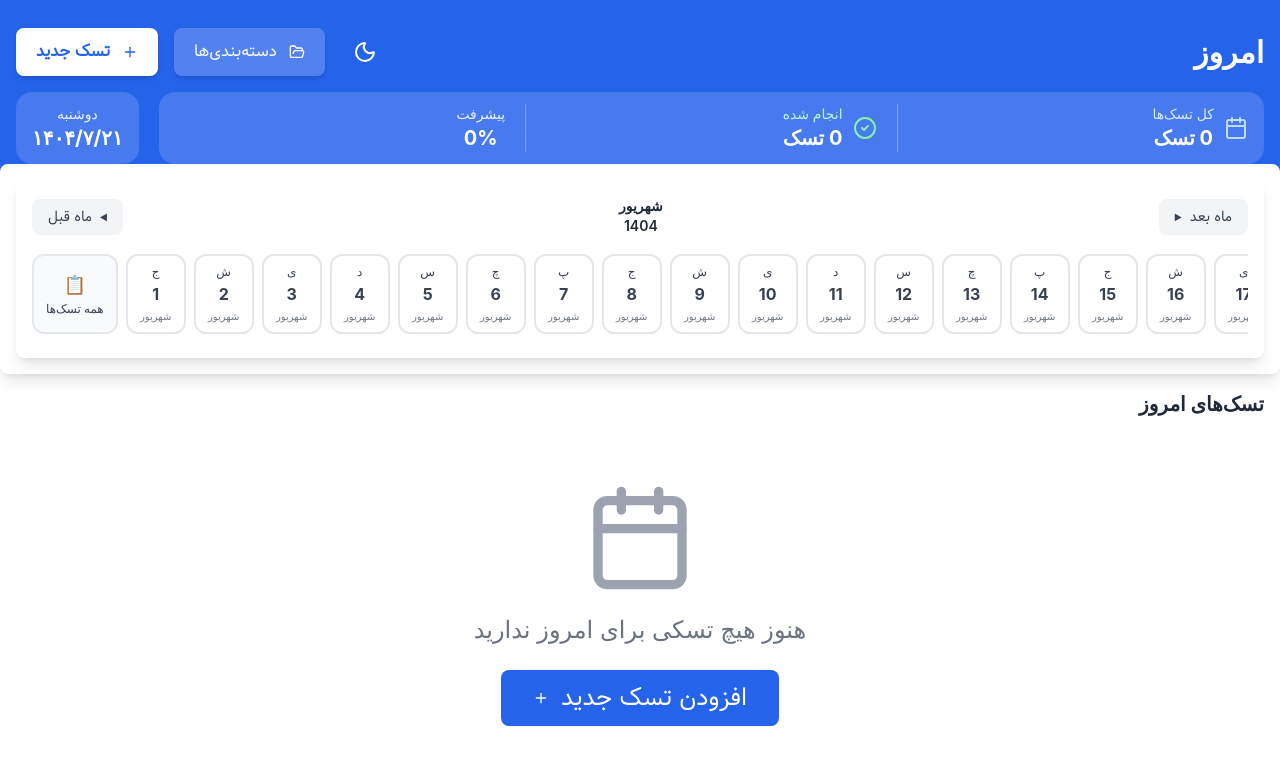
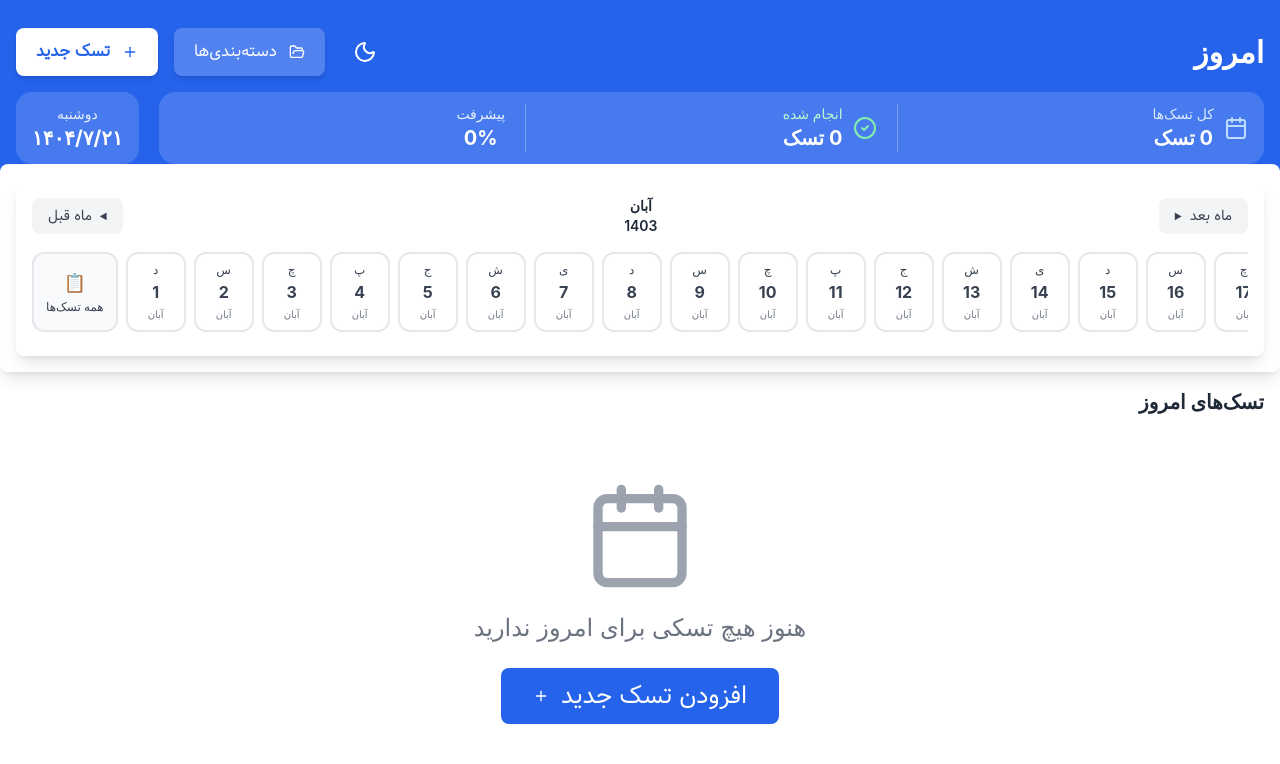
Before and after one commit to mbeigi-reza/ToDo-list, a React (Create React App) app: page /#/ in a window 1280 px wide. Shown: the top 764 px of the page. Built offline with nearby package versions, Linux system fonts and the light colour scheme; the HTML template or start-up script is replaced by a standard one.

Commit message:
**Minor changes**

```diff
--- a/src/components/HomePage/HorizontalCalendar.jsx
+++ b/src/components/HomePage/HorizontalCalendar.jsx
@@ -95,11 +95,8 @@ function jalaliToGregorian(jy, jm, jd) {
 }
 
 export default function HorizontalCalendar({ selectedDate, onDateChange }) {
-  const [currentMonth, setCurrentMonth] = useState(() => {
-    const today = new Date();
-    const jalaliToday = toJalali(today);
-    return { jy: jalaliToday.jy, jm: jalaliToday.jm };
-  });
+  // 🔥 همیشه آبان ۱۴۰۳
+  const [currentMonth, setCurrentMonth] = useState({ jy: 1403, jm: 8 });
 
   const [days, setDays] = useState([]);
   const scrollContainerRef = useRef(null);
@@ -194,12 +191,6 @@ export default function HorizontalCalendar({ selectedDate, onDateChange }) {
     "مهر", "آبان", "آذر", "دی", "بهمن", "اسفند"
   ];
 
-  const isCurrentMonthToday = () => {
-    const today = new Date();
-    const jalaliToday = toJalali(today);
-    return currentMonth.jy === jalaliToday.jy && currentMonth.jm === jalaliToday.jm;
-  };
-
   return (
     <div className="bg-white dark:bg-gray-800 p-1 xxxs:p-2 xxs:p-3 xs:p-4 shadow-lg rounded-lg w-full mx-0 px-0 transition-colors duration-300">
       {/* کنترل ماه */}
@@ -215,9 +206,7 @@ export default function HorizontalCalendar({ selectedDate, onDateChange }) {
         <div className="text-xxxs xxxs:text-xs xxs:text-sm xs:text-base md:text-lg font-semibold text-gray-800 dark:text-gray-200 text-center px-0.5 xxxs:px-1 transition-colors duration-300">
           <div className="text-xxxs xxxs:text-xxs xxs:text-xs xs:text-sm">{months[currentMonth.jm - 1]}</div>
           <div className="text-xxxs xxxs:text-xxs xxs:text-xs xs:text-sm">{currentMonth.jy}</div>
-          {isCurrentMonthToday() && (
-            <div className="text-xxxs xxxs:text-xxs text-green-600 dark:text-green-400 mt-0.5"></div>
-          )}
+          {/* 🔥 "ماه جاری" حذف شد */}
         </div>
 
         <button
```
